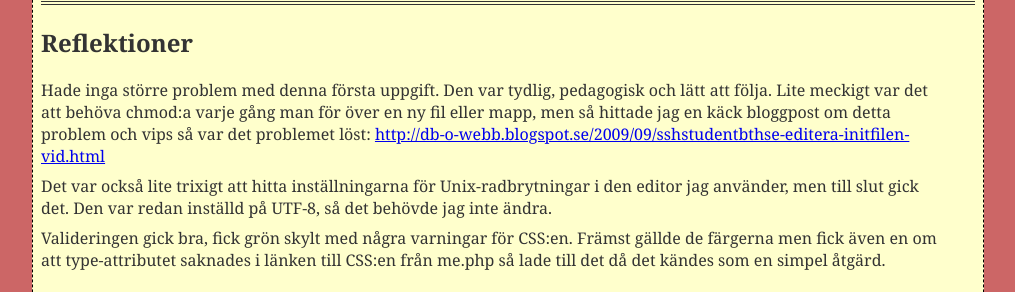
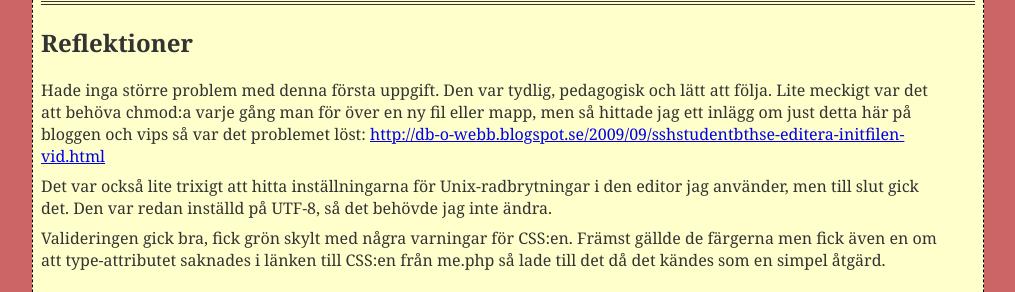
Before and after one commit to jnnrdn/me, a PHP site: page /report.php in a window 1280 px wide. Shown: the part 183-475 px from the top of the page, without its empty margins (132-1147 px from the left). Run offline with PHP 8.4, Linux system fonts and the light colour scheme.

Commit message:
Changed text about ssh post

```diff
--- a/report.php
+++ b/report.php
@@ -10,7 +10,7 @@
 
   <h2>Reflektioner</h2>
   <p>Hade inga större problem med denna första uppgift. Den var tydlig, pedagogisk och lätt att följa. Lite meckigt var det att
-    behöva chmod:a varje gång man för över en ny fil eller mapp, men så hittade jag en käck bloggpost om detta problem och vips
+    behöva chmod:a varje gång man för över en ny fil eller mapp, men så hittade jag ett inlägg om just detta här på bloggen och vips
     så var det problemet löst:
     <a href="http://db-o-webb.blogspot.se/2009/09/sshstudentbthse-editera-initfilen-vid.html" target="_blank">
       http://db-o-webb.blogspot.se/2009/09/sshstudentbthse-editera-initfilen-vid.html</a></p>
```
